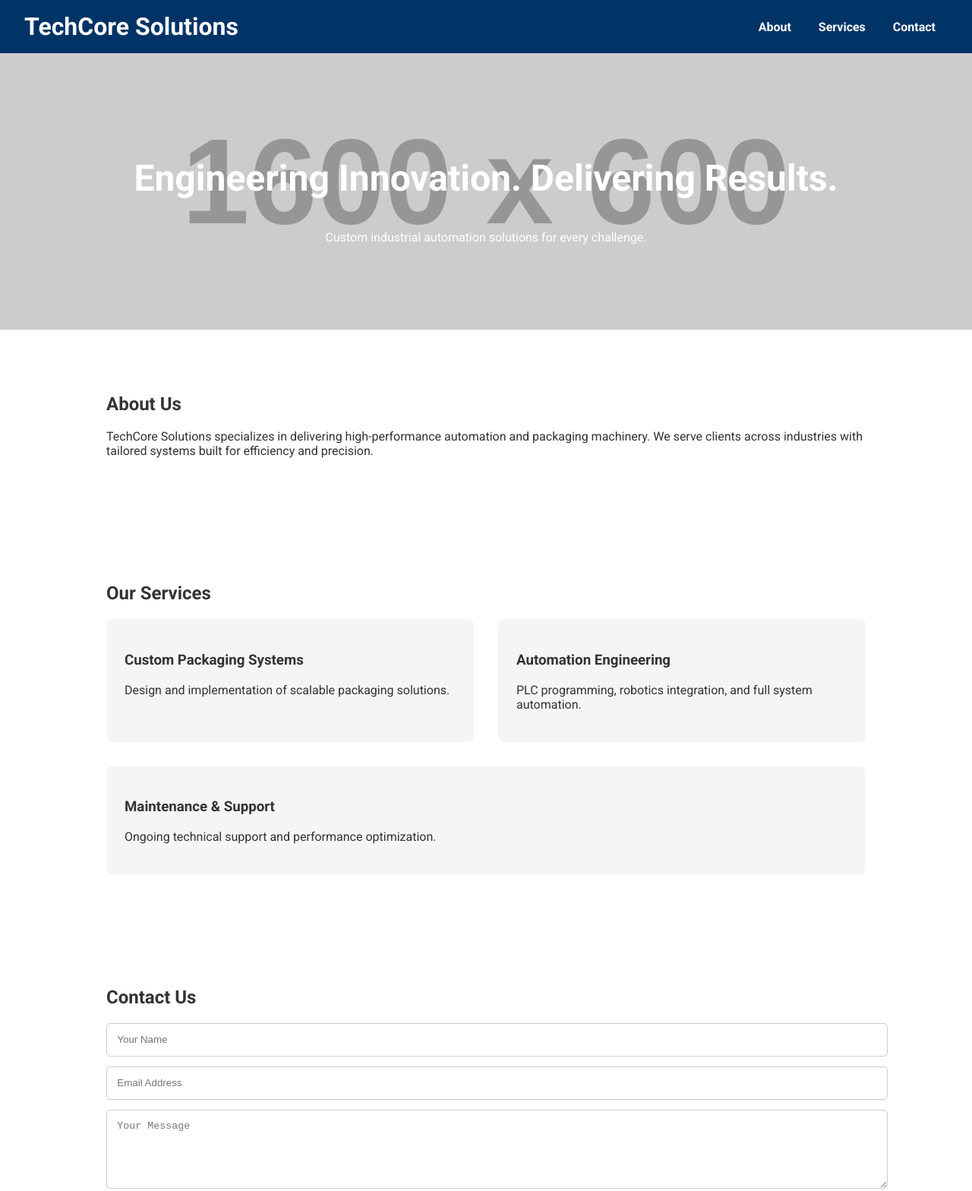
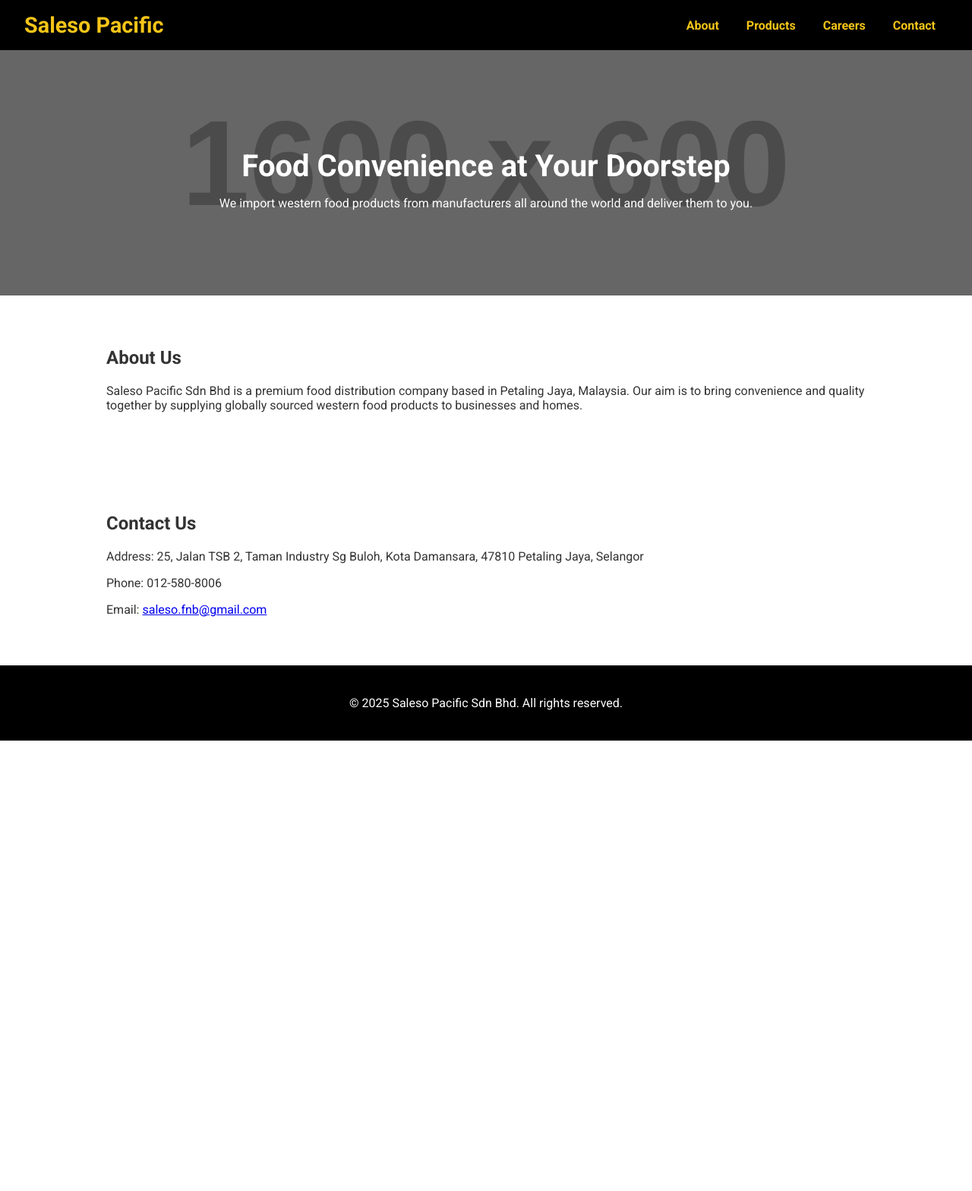
Before and after one commit to shita0996/saleso-website, a plain HTML site: page index.html in a window 1280 px wide. Shown: the top 1568 px of the page at 76% size. After the commit the page ends 975 px from the top, so only its background shows below. Drawn offline with Linux system fonts and the light colour scheme; placeholder pictures from the web are drawn by us.

Commit message:
Add files via upload

```diff
--- a/index.html
+++ b/index.html
@@ -3,124 +3,88 @@
 <html lang="en">
 <head>
   <meta charset="UTF-8" />
-  <meta name="viewport" content="width=device-width, initial-scale=1.0" />
-  <title>TechCore Solutions</title>
+  <meta name="viewport" content="width=device-width, initial-scale=1.0"/>
+  <title>Saleso Pacific Sdn Bhd</title>
   <link href="https://fonts.googleapis.com/css2?family=Roboto:wght@400;700&display=swap" rel="stylesheet">
   <style>
     body {
       margin: 0;
       font-family: 'Roboto', sans-serif;
-      background: #fff;
+      background-color: #ffffff;
       color: #333;
     }
     header {
-      background-color: #003366;
-      color: white;
-      padding: 1em 2em;
+      background-color: #000;
+      color: #f5c518;
+      padding: 1rem 2rem;
       display: flex;
       justify-content: space-between;
       align-items: center;
     }
     header h1 {
       margin: 0;
+      font-size: 1.8rem;
     }
     nav a {
-      color: white;
-      margin: 0 1em;
+      color: #f5c518;
       text-decoration: none;
+      margin: 0 1rem;
       font-weight: bold;
     }
     .hero {
-      background: url('https://via.placeholder.com/1600x600') center/cover no-repeat;
-      padding: 6em 2em;
+      background: linear-gradient(rgba(0,0,0,0.5), rgba(0,0,0,0.5)),
+                  url('https://via.placeholder.com/1600x600') center/cover no-repeat;
       color: white;
+      padding: 6rem 2rem;
       text-align: center;
     }
     .hero h2 {
-      font-size: 3em;
+      font-size: 2.5rem;
+      margin-bottom: 1rem;
     }
     .section {
-      padding: 4em 2em;
+      padding: 3rem 2rem;
       max-width: 1000px;
       margin: auto;
     }
-    .services {
-      display: flex;
-      gap: 2em;
-      flex-wrap: wrap;
-    }
-    .service {
-      flex: 1 1 300px;
-      background: #f5f5f5;
-      padding: 1.5em;
-      border-radius: 8px;
-    }
     footer {
-      background: #222;
+      background-color: #000;
       color: white;
       text-align: center;
-      padding: 2em;
-    }
-    .contact-form input,
-    .contact-form textarea {
-      width: 100%;
-      padding: 1em;
-      margin-bottom: 1em;
-      border-radius: 5px;
-      border: 1px solid #ccc;
+      padding: 1.5rem;
     }
   </style>
 </head>
 <body>
   <header>
-    <h1>TechCore Solutions</h1>
+    <h1>Saleso Pacific</h1>
     <nav>
       <a href="#about">About</a>
-      <a href="#services">Services</a>
+      <a href="#products">Products</a>
+      <a href="#careers">Careers</a>
       <a href="#contact">Contact</a>
     </nav>
   </header>
 
   <section class="hero">
-    <h2>Engineering Innovation. Delivering Results.</h2>
-    <p>Custom industrial automation solutions for every challenge.</p>
+    <h2>Food Convenience at Your Doorstep</h2>
+    <p>We import western food products from manufacturers all around the world and deliver them to you.</p>
   </section>
 
   <section id="about" class="section">
     <h2>About Us</h2>
-    <p>TechCore Solutions specializes in delivering high-performance automation and packaging machinery. We serve clients across industries with tailored systems built for efficiency and precision.</p>
-  </section>
-
-  <section id="services" class="section">
-    <h2>Our Services</h2>
-    <div class="services">
-      <div class="service">
-        <h3>Custom Packaging Systems</h3>
-        <p>Design and implementation of scalable packaging solutions.</p>
-      </div>
-      <div class="service">
-        <h3>Automation Engineering</h3>
-        <p>PLC programming, robotics integration, and full system automation.</p>
-      </div>
-      <div class="service">
-        <h3>Maintenance & Support</h3>
-        <p>Ongoing technical support and performance optimization.</p>
-      </div>
-    </div>
+    <p>Saleso Pacific Sdn Bhd is a premium food distribution company based in Petaling Jaya, Malaysia. Our aim is to bring convenience and quality together by supplying globally sourced western food products to businesses and homes.</p>
   </section>
 
   <section id="contact" class="section">
     <h2>Contact Us</h2>
-    <form class="contact-form">
-      <input type="text" placeholder="Your Name" required />
-      <input type="email" placeholder="Email Address" required />
-      <textarea placeholder="Your Message" rows="5" required></textarea>
-      <button type="submit">Send Message</button>
-    </form>
+    <p>Address: 25, Jalan TSB 2, Taman Industry Sg Buloh, Kota Damansara, 47810 Petaling Jaya, Selangor</p>
+    <p>Phone: 012-580-8006</p>
+    <p>Email: <a href="mailto:saleso.fnb@gmail.com">saleso.fnb@gmail.com</a></p>
   </section>
 
   <footer>
-    <p>&copy; 2025 TechCore Solutions. All rights reserved.</p>
+    <p>&copy; 2025 Saleso Pacific Sdn Bhd. All rights reserved.</p>
   </footer>
 </body>
 </html>
```
